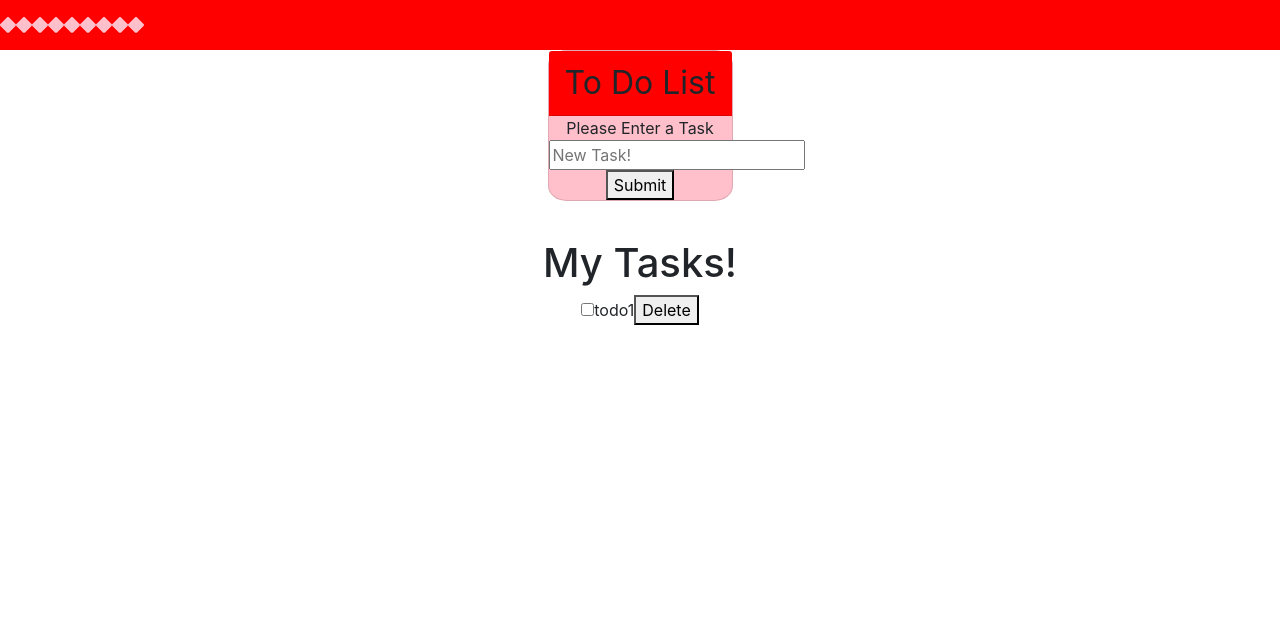
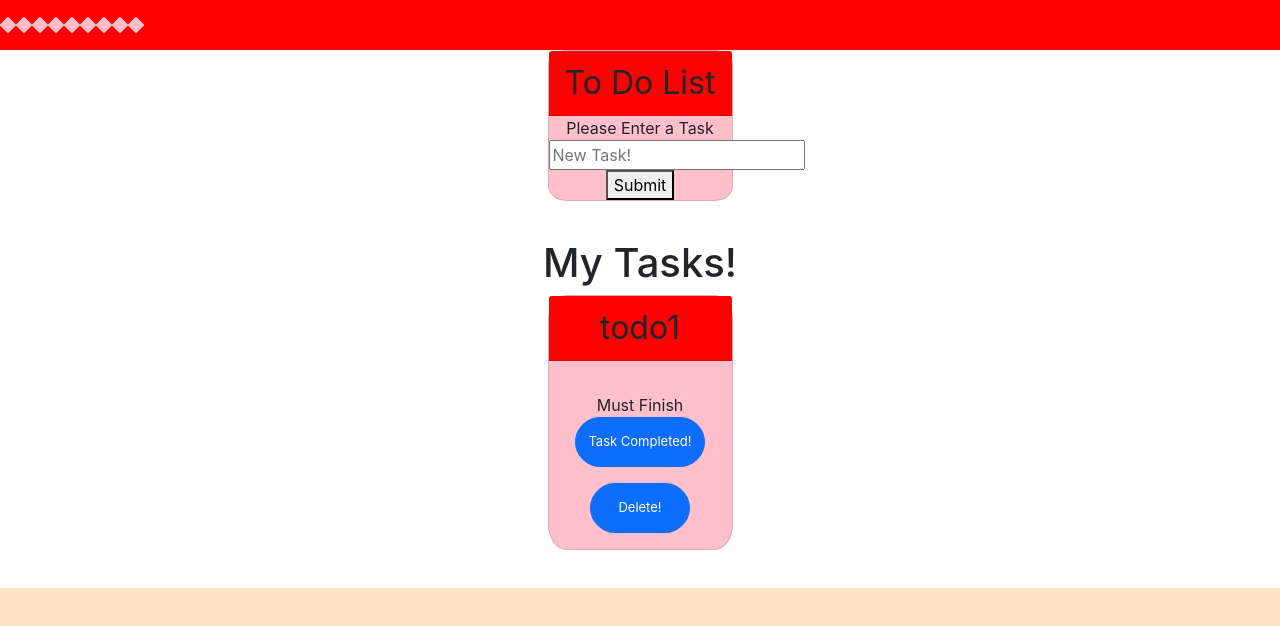
Before and after one commit to gsierra22/mv_frontend_challenge_-challenge_2-, a React (Create React App) app: page / in a window 1280 px wide. Shown: the top 626 px of the page. Built offline with nearby package versions, Linux system fonts and the light colour scheme; the HTML template or start-up script is replaced by a standard one.

Commit message:
more styling

```diff
--- a/src/App.css
+++ b/src/App.css
@@ -28,6 +28,10 @@
   color: #61dafb;
 }
 
+html {
+  background-color: bisque;
+}
+
 @keyframes App-logo-spin {
   from {
     transform: rotate(0deg);
--- /dev/null
+++ b/src/components/ListItem/ListItem.css
@@ -0,0 +1,33 @@
+.Item {
+  display: flex;
+  flex-wrap: wrap;
+  justify-content: space-around !important;
+  margin-bottom: 1cm;
+}
+
+.Card {
+  background-color: pink;
+  width: 8cm !important;
+  min-width: 120px;
+  min-height: 150px;
+  max-width: 185px;
+  max-height: 258px;
+  border-radius: 10%;
+}
+
+.Header {
+  background-color: red;
+  font-size: xx-large;
+}
+
+.ItemButton {
+  border-radius: 25px;
+  font-size: small;
+  min-height: 50px;
+  min-width: 100px;
+}
+
+.ItemButton:hover {
+  background-color: #0d2bd3;
+  color: white;
+}
--- a/src/components/ListItem/ListItem.js
+++ b/src/components/ListItem/ListItem.js
@@ -1,6 +1,8 @@
 import React from "react";
 import { useDispatch } from "react-redux";
 import { changeStatus, deleteTask } from "../../redux/taskSlice";
+import "./ListItem.css";
+import { Card, Button, Modal } from "react-bootstrap";
 
 const ListItem = ({ id, task, completed }) => {
   const dispatch = useDispatch();
@@ -14,14 +16,33 @@ const ListItem = ({ id, task, completed }) => {
   };
 
   return (
-    <div>
-      <input
-        type="checkbox"
-        checked={completed}
-        onChange={completeButton}
-      ></input>
-      {task}
-      <button onClick={deleteButton}>Delete</button>
+    <div className="Item">
+      <Card className="Card">
+        <Card.Header className="Header">{task}</Card.Header>
+        <Card.Body>
+          <p></p>
+          {completed ? (
+            <p>
+              Task Complete!
+              <Button className="ItemButton" onClick={completeButton}>
+                Keep working!
+              </Button>
+            </p>
+          ) : (
+            <div>
+              Must Finish
+              <p>
+                <Button className="ItemButton" onClick={completeButton}>
+                  Task Completed!
+                </Button>
+              </p>
+            </div>
+          )}
+          <Button className="ItemButton" onClick={deleteButton}>
+            Delete!
+          </Button>
+        </Card.Body>
+      </Card>
     </div>
   );
 };
```
